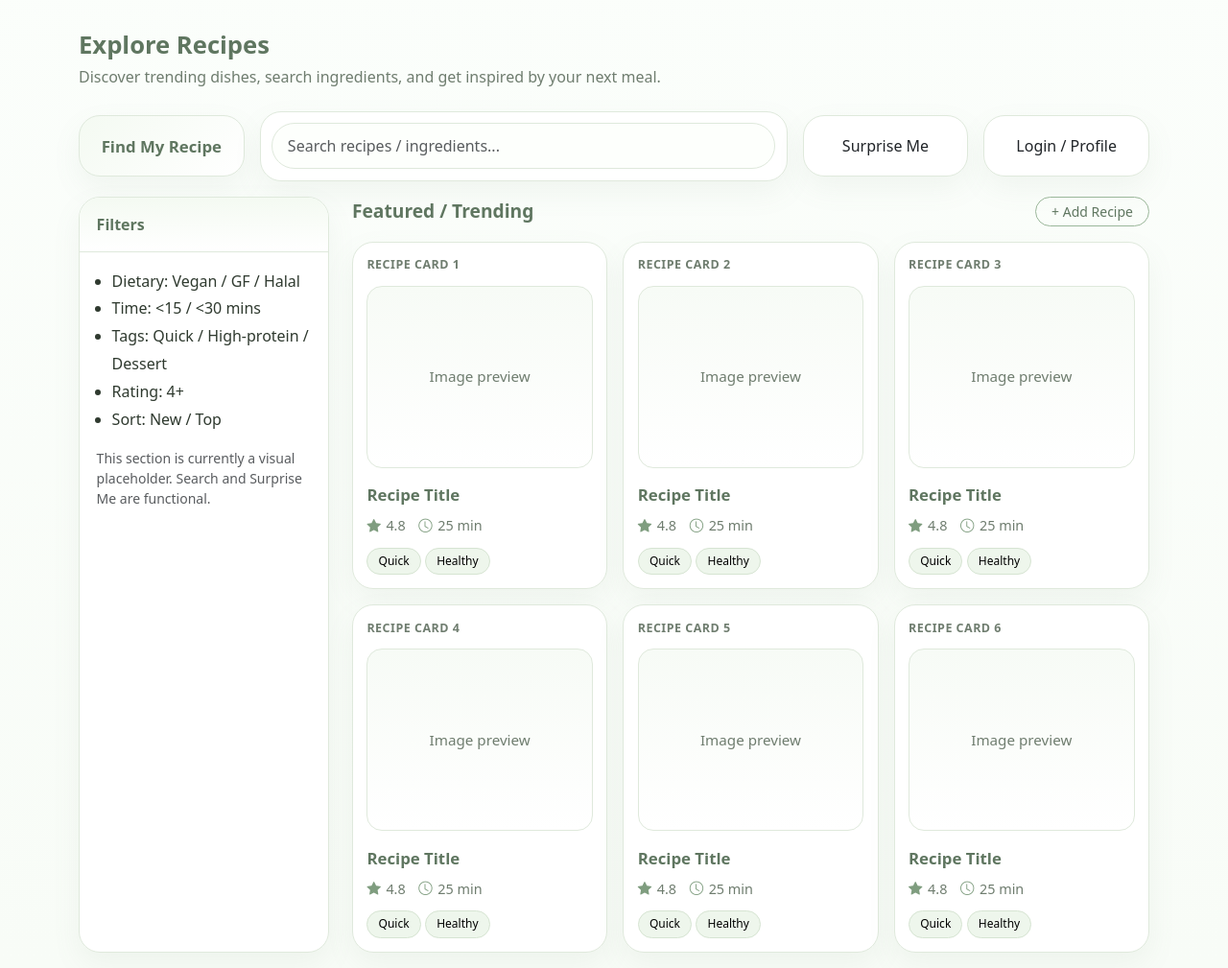
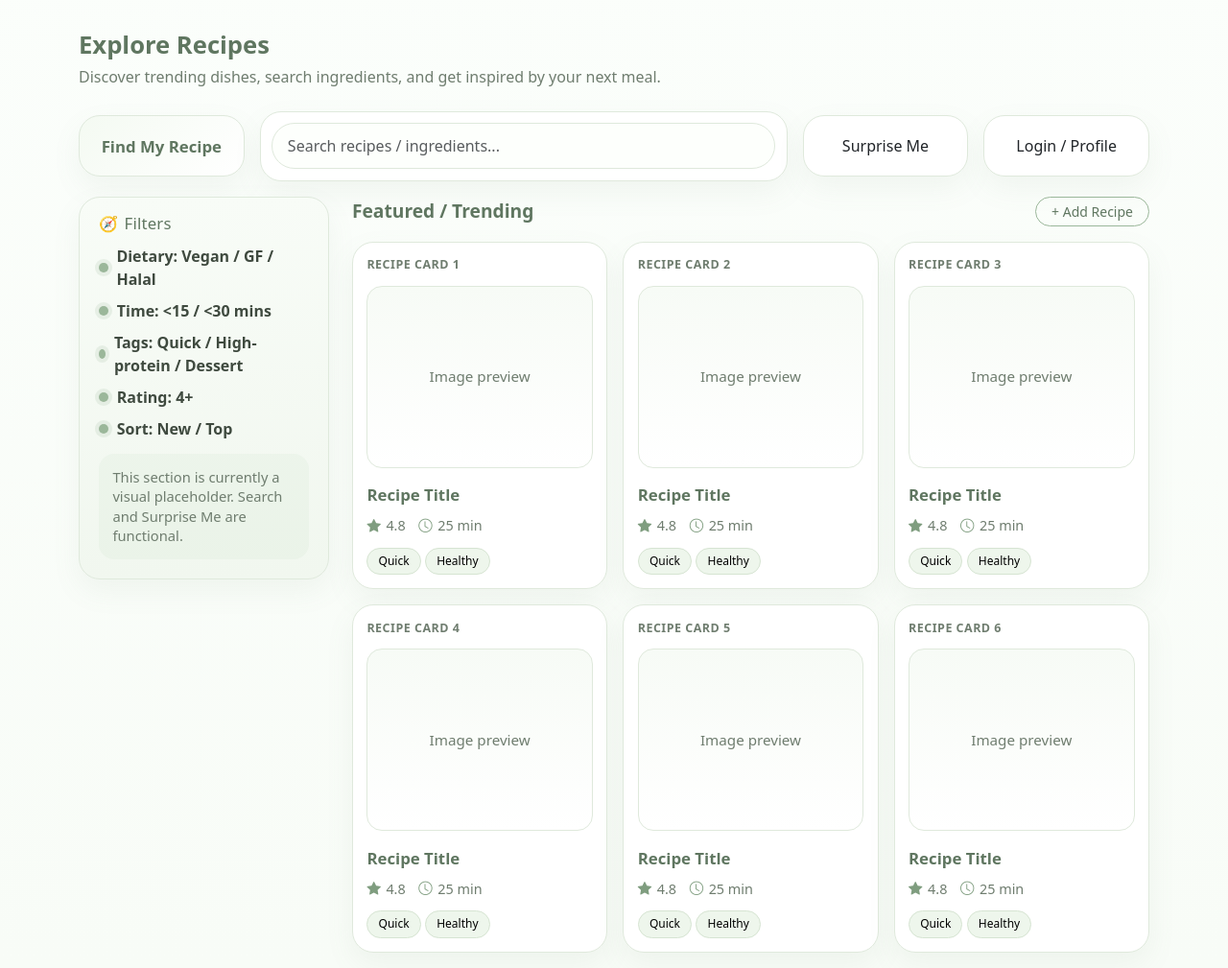
Before and after one commit to HibaBaig/find_my_recipe_team_3A, a Django app: page / in a window 1280 px wide. Shown: the part 57-1066 px from the top of the page at 96% size. Run offline with Django 5.2, Linux system fonts and the light colour scheme; data that the repository does not hold is empty.

Commit message:
Improve filters UI and static setup

```diff
--- a/config/urls.py
+++ b/config/urls.py
@@ -1,24 +1,7 @@
-"""
-URL configuration for config project.
-
-The `urlpatterns` list routes URLs to views. For more information please see:
-    https://docs.djangoproject.com/en/5.2/topics/http/urls/
-Examples:
-Function views
-    1. Add an import:  from my_app import views
-    2. Add a URL to urlpatterns:  path('', views.home, name='home')
-Class-based views
-    1. Add an import:  from other_app.views import Home
-    2. Add a URL to urlpatterns:  path('', Home.as_view(), name='home')
-Including another URLconf
-    1. Import the include() function: from django.urls import include, path
-    2. Add a URL to urlpatterns:  path('blog/', include('blog.urls'))
-"""
-
+from django.contrib import admin
+from django.urls import path, include
 from django.conf import settings
 from django.conf.urls.static import static
-from django.contrib import admin
-from django.urls import include, path
 
 urlpatterns = [
     path('admin/', admin.site.urls),
@@ -27,6 +10,5 @@ urlpatterns = [
 ]
 
 if settings.DEBUG:
+    urlpatterns += static(settings.STATIC_URL, document_root=settings.STATIC_ROOT)
     urlpatterns += static(settings.MEDIA_URL, document_root=settings.MEDIA_ROOT)
-
-urlpatterns += static(settings.MEDIA_URL, document_root=settings.MEDIA_ROOT)
--- a/recipes/static/recipes/css/styles.css
+++ b/recipes/static/recipes/css/styles.css
@@ -660,3 +660,61 @@ a{
     max-width: 1200px;
     margin: 0 auto;
 }
+/* Filter panel polish */
+.filter-panel{
+  background: linear-gradient(180deg, #f8fcf7 0%, #f1f7ef 100%);
+  border: 1px solid var(--line);
+  border-radius: var(--radius-lg);
+  box-shadow: var(--shadow);
+  padding: 1.1rem 1.25rem 1.3rem;
+}
+
+.filter-panel h5{
+  margin: 0 0 0.75rem;
+  font-size: 1.05rem;
+  letter-spacing: 0.01em;
+  color: #5f7660;
+  display: flex;
+  align-items: center;
+  gap: 0.4rem;
+}
+
+.filter-panel h5::before{
+  content: "🧭";
+  font-size: 1rem;
+}
+
+.filter-list{
+  list-style: none;
+  padding: 0;
+  margin: 0;
+  display: grid;
+  gap: 0.55rem;
+}
+
+.filter-list li{
+  display: flex;
+  align-items: center;
+  gap: 0.55rem;
+  color: #3f4a3f;
+  font-weight: 600;
+}
+
+.filter-list li::before{
+  content: "";
+  width: 10px;
+  height: 10px;
+  border-radius: 50%;
+  background: var(--primary);
+  box-shadow: 0 0 0 4px rgba(155,183,154,0.18);
+}
+
+.filter-note{
+  margin-top: 0.9rem;
+  padding: 0.85rem 0.9rem;
+  border-radius: var(--radius-md);
+  background: rgba(155,183,154,0.08);
+  color: var(--muted);
+  font-size: 0.92rem;
+  line-height: 1.4;
+}
--- a/templates/home.html
+++ b/templates/home.html
@@ -40,23 +40,21 @@
     </div>
 
     <div class="row g-4">
-      <aside class="col-12 col-lg-3">
-        <div class="wf-panel h-100">
-          <div class="wf-panel-title">Filters</div>
-          <div class="wf-panel-body">
-            <ul class="wf-bullets">
+      <div class="col-lg-3">
+        <div class="filter-panel">
+          <h5>Filters</h5>
+          <ul class="filter-list">
             <li>Dietary: Vegan / GF / Halal</li>
             <li>Time: &lt;15 / &lt;30 mins</li>
             <li>Tags: Quick / High-protein / Dessert</li>
             <li>Rating: 4+</li>
             <li>Sort: New / Top</li>
         </ul>
-            <div class="text-muted small mt-3">
+        <div class="filter-note">
         This section is currently a visual placeholder. Search and Surprise Me are functional.
       </div>
     </div>
   </div>
-      </aside>
 
       <section class="col-12 col-lg-9">
         <div class="wf-section-title d-flex justify-content-between align-items-center">
```
Also changed, not shown: config/settings.py (+6 -5 lines). Lines whose indentation alone changed are shown as unchanged.
